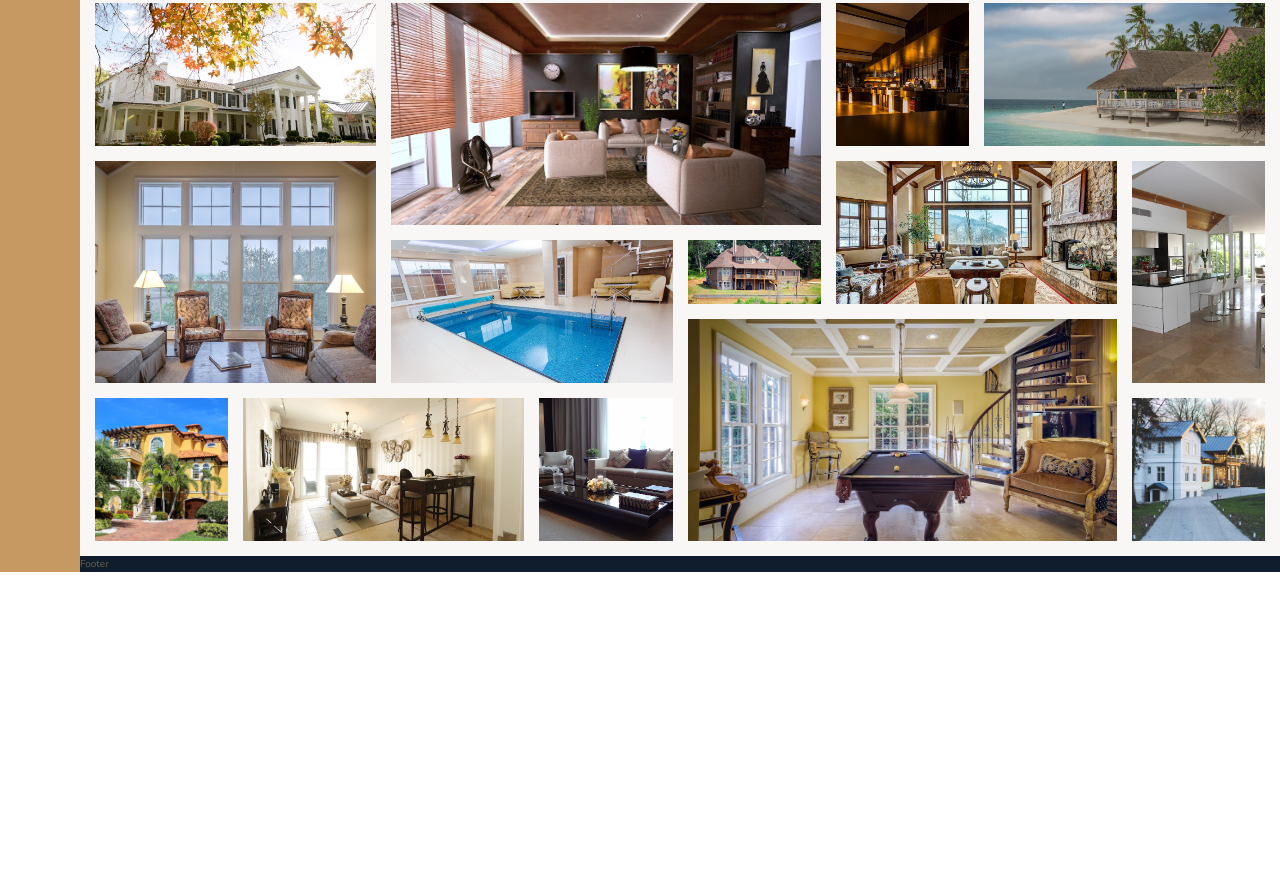
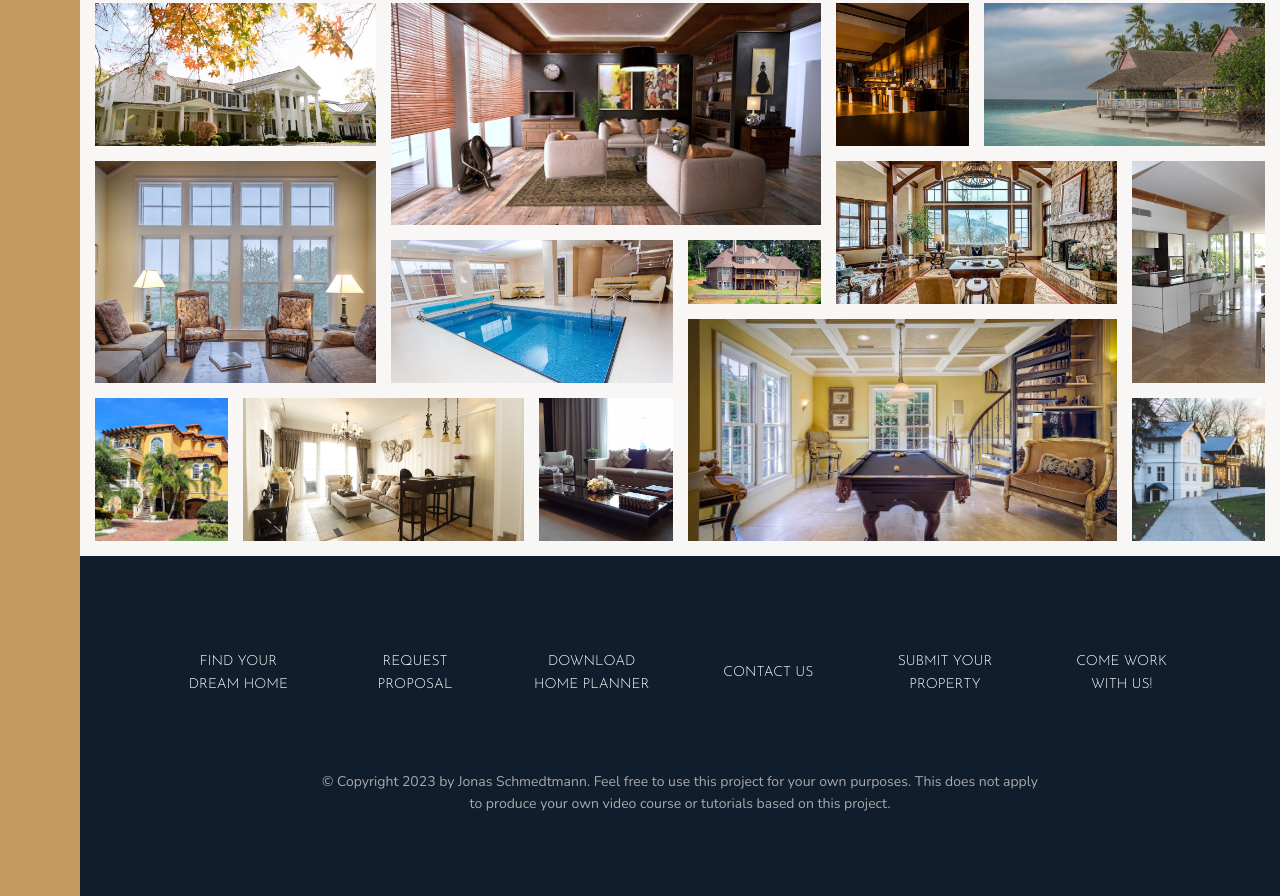
Before and after one commit to S4MX0816/advanced-css-course, a website: page Nexter/index.html in a window 1280 px wide. Shown: the part 3084-3980 px from the top of the page. Before the commit the page ends 3656 px from the top, so only its background shows below. Drawn offline with nearby package versions, Linux system fonts and the light colour scheme.

Commit message:
footer section

```diff
--- a/Nexter/index.html
+++ b/Nexter/index.html
@@ -425,6 +425,38 @@
       </div>
     </section>
 
-    <footer class="footer">Footer</footer>
+    <footer class="footer">
+      <ul class="nav">
+        <li class="nat__item">
+          <a href="#" class="nav__link">Find your dream home</a>
+        </li>
+
+        <li class="nat__item">
+          <a href="#" class="nav__link">Request proposal</a>
+        </li>
+
+        <li class="nat__item">
+          <a href="#" class="nav__link">Download home planner</a>
+        </li>
+
+        <li class="nat__item">
+          <a href="#" class="nav__link">Contact us</a>
+        </li>
+
+        <li class="nat__item">
+          <a href="#" class="nav__link">Submit your property</a>
+        </li>
+
+        <li class="nat__item">
+          <a href="#" class="nav__link">Come work with us!</a>
+        </li>
+      </ul>
+
+      <p class="copyright">
+        &copy; Copyright 2023 by Jonas Schmedtmann. Feel free to use this
+        project for your own purposes. This does not apply to produce your own
+        video course or tutorials based on this project.
+      </p>
+    </footer>
   </body>
 </html>
--- a/Nexter/sass/_footer.scss
+++ b/Nexter/sass/_footer.scss
@@ -1,4 +1,44 @@
 .footer {
   background-color: $color-secondary;
   grid-column: full-start / full-end;
+
+  padding: 8rem;
 }
+
+.nav {
+  list-style: none;
+
+  display: grid;
+  grid-template-columns: repeat(auto-fit, minmax(15rem, 1fr));
+  gap: 2rem;
+  align-items: center;
+
+  &__link:link,
+  &__link:visited {
+    font-size: 1.4rem;
+    color: #fff;
+    text-decoration: none;
+    font-family: $font-display;
+    text-transform: uppercase;
+    text-align: center;
+    padding: 1.5rem;
+    display: block;
+    transition: all 200ms;
+  }
+
+  &__link:hover,
+  &__link:active {
+    background-color: rgba(#fff, 0.05);
+    transform: translateY(-3px);
+  }
+}
+
+.copyright {
+  font-size: 1.4rem;
+  color: $color-grey-light-2;
+  margin-top: 6rem;
+  margin-left: auto;
+  margin-right: auto;
+  text-align: center;
+  width: 70%;
+}
```
Also changed, not shown: Nexter/css/style.css.
